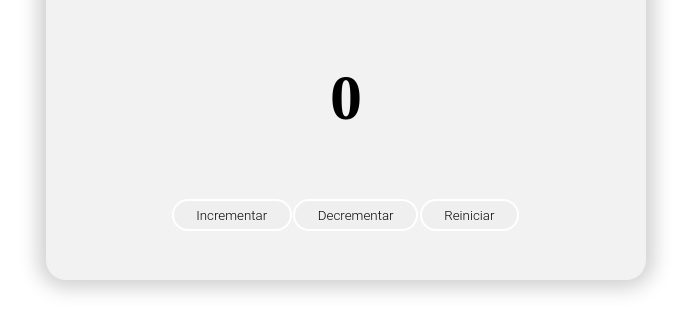
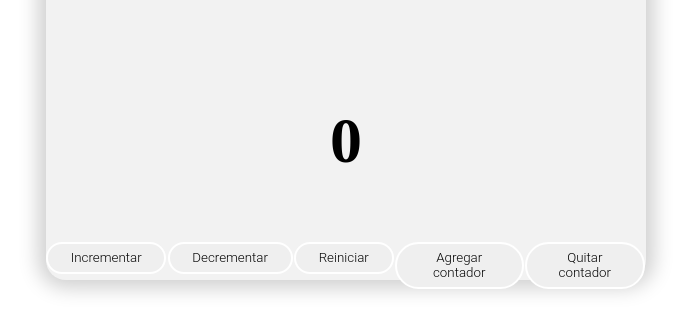
Before and after one commit to SabbaTomas/Contador, a plain HTML site: page index.html in a window 1280 px wide. Shown: the part 320-652 px from the top of the page, without its empty margins (294-985 px from the left). Drawn offline with Linux system fonts and the light colour scheme.

Commit message:
agregar-quitarcontador

```diff
--- a/index.html
+++ b/index.html
@@ -12,8 +12,8 @@
         <div id="titulo">
             <h1>Contador</h1>
         </div>
-        <div class="contador_main">
-            <h3 id="contador_numero">0</h3>
+        <div id="contador_main">
+            <h3 id="contador_numero_principal" class="nums">0</h3>
         </div>
 
         <div class="btn_container">
@@ -26,6 +26,12 @@
             <div>
                 <button onclick="reiniciar()" class="btn">Reiniciar</button>
             </div>
+            <div>
+                <button onclick="agregarContador()" class="btn">Agregar contador</button>
+            </div>
+            <div>
+                <button onclick="quitarContador()" class="btn">Quitar contador</button>
+            </div>
         </div>
     </div>
     <script src="/js/app.js"></script>
--- a/js/app.js
+++ b/js/app.js
@@ -1,25 +1,40 @@
-let numero = document.getElementById("contador_numero");
+let numero = document.getElementById("contador_numero_principal");
+let contadores = document.getElementById("contador_main");
+let cantidadDeContadores = document.getElementsByClassName("nums");
 
 let contador = 0;
 
-
 const incrementar = () => {
   actualizarContador(++contador);
-}
+};
 
 const decrementar = () => {
-    if(contador > 0){
+  if (contador > 0) {
     actualizarContador(--contador);
   }
-}
+};
 
 const reiniciar = () => {
   contador = 0;
   actualizarContador(contador);
+};
+
+const agregarContador = () => {
+  if (cantidadDeContadores.length < 3) {
+    const h3 = document.createElement("h3");
+    h3.className = "nums";
+    h3.setAttribute("id", "contador_numero_secundario");
+    h3.innerHTML = 0;
+    contadores.appendChild(h3);
   }
+};
+
+const quitarContador = () => {
+    contadores.lastChild.remove();
+};
 
 
 
 const actualizarContador = (num) => {
   numero.innerHTML = num;
-}
+};
--- a/style/style.css
+++ b/style/style.css
@@ -27,9 +27,13 @@ html {
 h3 {
   font-size: 4rem;
 }
-.contador_main {
+#contador_main {
+  display: flex;
+  justify-content: space-evenly;
   text-align: center;
 }
+
+
 
 .btn_container {
   display: flex;
```
Lines whose indentation alone changed are shown as unchanged.
